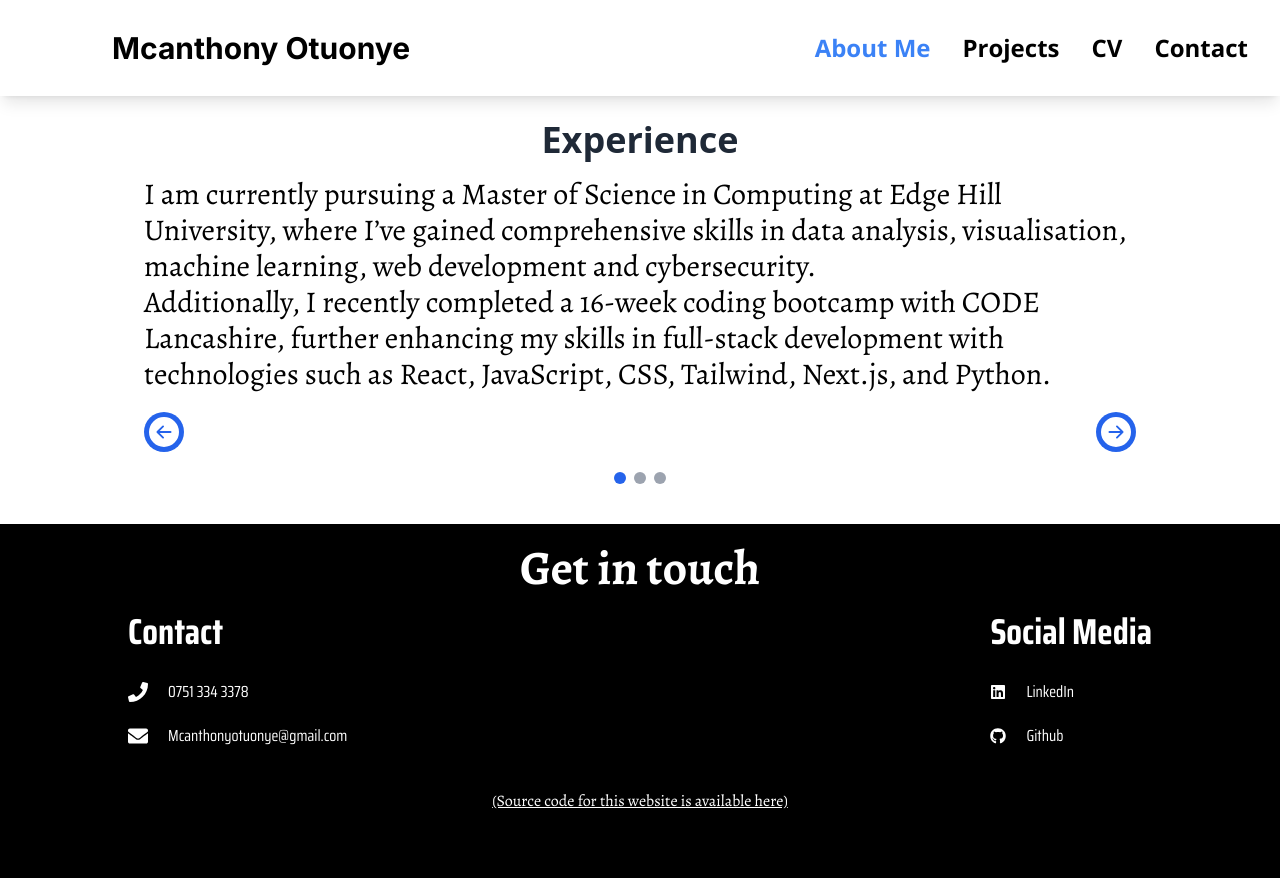
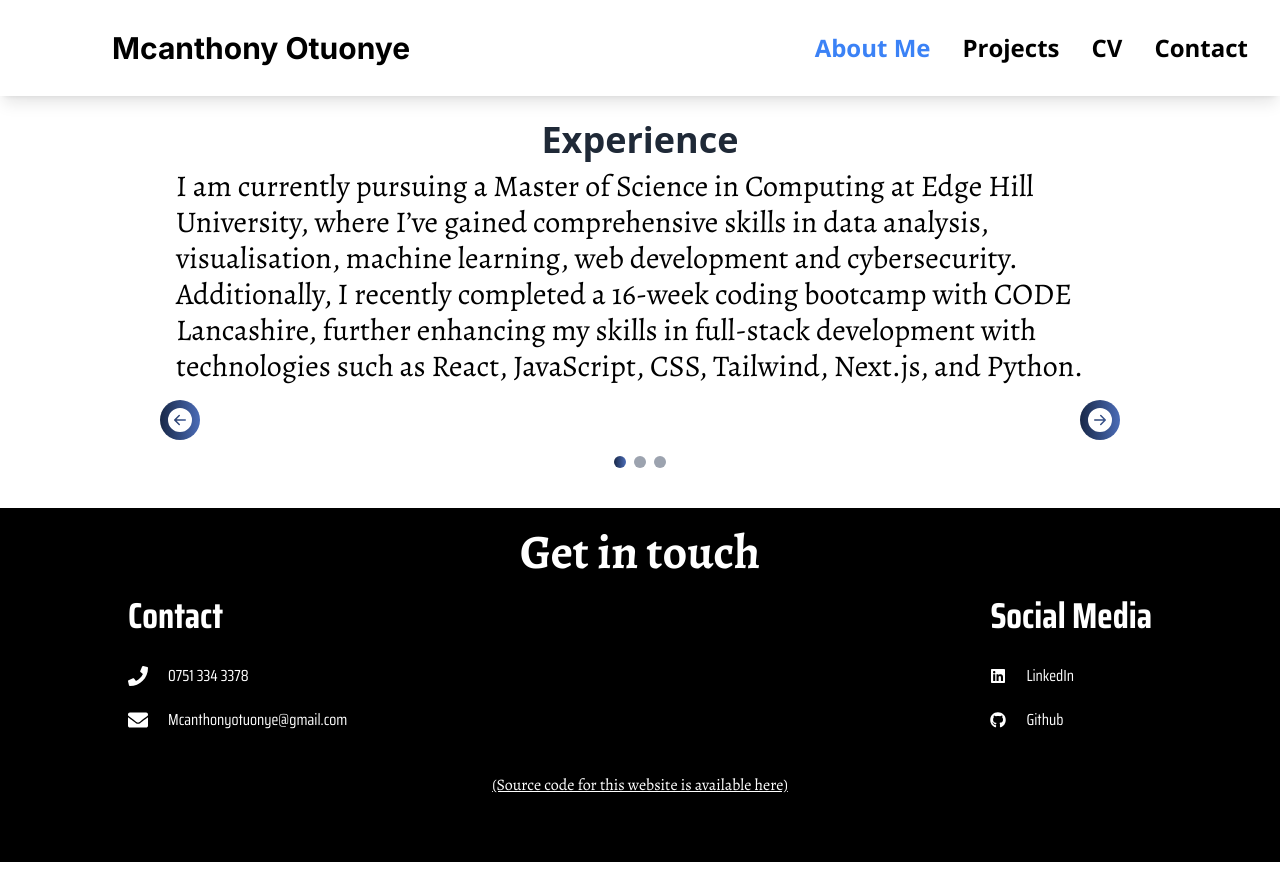
Before and after one commit to mac455/data-science_portfolio, a Next.js app: page /about in a window 1280 px wide. Built offline with nearby package versions, Linux system fonts and the light colour scheme; a web font is replaced by a local one.

Commit message:
Adjusted buttons color

```diff
--- a/src/components/AboutSlider.tsx
+++ b/src/components/AboutSlider.tsx
@@ -2,17 +2,16 @@
 import React, { useState } from 'react';
 import { BsArrowLeftCircleFill, BsArrowRightCircleFill } from "react-icons/bs";
 
-export interface AboutItem{
-    title:string;
+export interface AboutItem {
+    title: string;
     description: React.ReactNode;
 }
 
-interface AboutItemsProps{
+interface AboutItemsProps {
     abtitems: AboutItem[];
-
 }
 
-const AboutSlider: React.FC<AboutItemsProps> = ({ abtitems}) => {
+const AboutSlider: React.FC<AboutItemsProps> = ({ abtitems }) => {
     const [currentSlideIndex, setCurrentSlideIndex] = useState(0);
 
     const prevSlide = () => {
@@ -29,41 +28,40 @@ const AboutSlider: React.FC<AboutItemsProps> = ({ abtitems}) => {
 
     const currentSlide = abtitems[currentSlideIndex];
 
-    return(
+    return (
         <>
-            <div>
-                <h1 className="text-6xl text-center md:text-4xl font-bold text-gray-800">{currentSlide.title}</h1>
-                <div className="mt-4 text-xl md:text-2xl lg:text-3xl font-alegreya">{currentSlide.description}</div>
+            <div className="px-4 sm:px-6 md:px-8">
+                <h1 className="text-2xl text-center sm:text-3xl md:text-4xl font-bold text-gray-800">{currentSlide.title}</h1>
+                <div className="mt-2 text-lg sm:text-xl md:text-2xl lg:text-3xl font-alegreya">{currentSlide.description}</div>
             </div>
-            <div className="flex justify-between items-center mt-5">
+            <div className="flex justify-between items-center mt-4 mx-4">
                 <button
                     onClick={prevSlide}
-                    className="flex items-center justify-center w-10 h-10 rounded-full bg-blue-600 hover:bg-blue-950 transition duration-300"
+                    className="flex items-center justify-center w-8 h-8 sm:w-10 sm:h-10 rounded-full bg-gradient-to-left from-blue-500 to-indigo-900  hover:bg-purple-950 transition duration-300"
                 >
-                    <BsArrowLeftCircleFill className="text-3xl text-white" />
+                    <BsArrowLeftCircleFill className="text-xl sm:text-2xl text-white" />
                 </button>
                 <button
                     onClick={nextSlide}
-                    className="flex items-center justify-center w-10 h-10 rounded-full bg-blue-600 hover:bg-blue-950 transition duration-300"
+                    className="flex items-center justify-center w-8 h-8 sm:w-10 sm:h-10 rounded-full bg-gradient-to-left from-blue-500 to-indigo-900  hover:bg-purple-950 transition duration-300"
                 >
-                    <BsArrowRightCircleFill className="text-3xl text-white" />
+                    <BsArrowRightCircleFill className="text-xl sm:text-2xl text-white" />
                 </button>
             </div>
-             {/* Create blue active slide dots */}
-             <div className="flex justify-center space-x-2 mt-5">
+            {/* Create blue active slide dots */}
+            <div className="flex justify-center space-x-2 mt-4">
                 {abtitems.map((_, index) => (
                     <div
                         key={index}
                         onClick={() => setCurrentSlideIndex(index)}
                         className={`w-3 h-3 cursor-pointer rounded-full transition duration-300 ${
-                            currentSlideIndex === index ? 'bg-blue-600' : 'bg-gray-400'
+                            currentSlideIndex === index ? 'bg-gradient-to-left from-blue-500 to-indigo-900 ' : 'bg-gray-400'
                         }`}
                     ></div>
                 ))}
             </div>
         </>
-    )
+    );
 }
 
-
 export default AboutSlider;
--- a/src/components/ImageSlider.tsx
+++ b/src/components/ImageSlider.tsx
@@ -53,13 +53,13 @@ const ImageSlider: React.FC<ImageSliderProps> = ({ items, href }) => {
             <div className="flex justify-between items-center mt-5">
                 <button
                     onClick={prevSlide}
-                    className="flex items-center justify-center w-10 h-10 rounded-full bg-blue-600 hover:bg-blue-700 transition duration-300"
+                    className="flex items-center justify-center w-10 h-10 rounded-full bg-gradient-to-left from-blue-500 to-indigo-900  hover:bg-blue-700 transition duration-300"
                 >
                     <BsArrowLeftCircleFill className="text-3xl text-white" />
                 </button>
                 <button
                     onClick={nextSlide}
-                    className="flex items-center justify-center w-10 h-10 rounded-full bg-blue-600 hover:bg-blue-700 transition duration-300"
+                    className="flex items-center justify-center w-10 h-10 rounded-full bg-gradient-to-left from-blue-500 to-indigo-900  hover:bg-blue-700 transition duration-300"
                 >
                     <BsArrowRightCircleFill className="text-3xl text-white" />
                 </button>
@@ -71,7 +71,7 @@ const ImageSlider: React.FC<ImageSliderProps> = ({ items, href }) => {
                         key={index}
                         onClick={() => setCurrentSlideIndex(index)}
                         className={`w-3 h-3 cursor-pointer rounded-full transition duration-300 ${
-                            currentSlideIndex === index ? 'bg-blue-600' : 'bg-gray-400'
+                            currentSlideIndex === index ? 'bg-gradient-to-left from-blue-500 to-indigo-900 ' : 'bg-gray-400'
                         }`}
                     ></div>
                 ))}
--- a/src/components/ModalSlider.tsx
+++ b/src/components/ModalSlider.tsx
@@ -57,14 +57,14 @@ const ModalSlider: React.FC<ModalSliderProps> = ({ imagesArray, currentSlideInde
                 </div>
                 <div className="flex justify-between items-center mt-5">
                     <button
-                        className='flex items-center justify-center w-10 h-10 rounded-full bg-blue-600 hover:bg-blue-700 transition duration-300'
+                        className='flex items-center justify-center w-10 h-10 rounded-full bg-gradient-to-left from-blue-500 to-indigo-900 hover:bg-blue-700 transition duration-300'
                         onClick={prevSlide}
                     >
                         <BsArrowLeftCircleFill className='text-2xl text-white' />
                     </button>
 
                     <button
-                        className='flex items-center justify-center w-10 h-10 rounded-full bg-blue-600 hover:bg-blue-700 transition duration-300'
+                        className='flex items-center justify-center w-10 h-10 rounded-full bg-gradient-to-left from-blue-500 to-indigo-900 hover:bg-blue-700 transition duration-300'
                         onClick={nextSlide}
                     >
                         <BsArrowRightCircleFill className='text-2xl text-white' />
```
